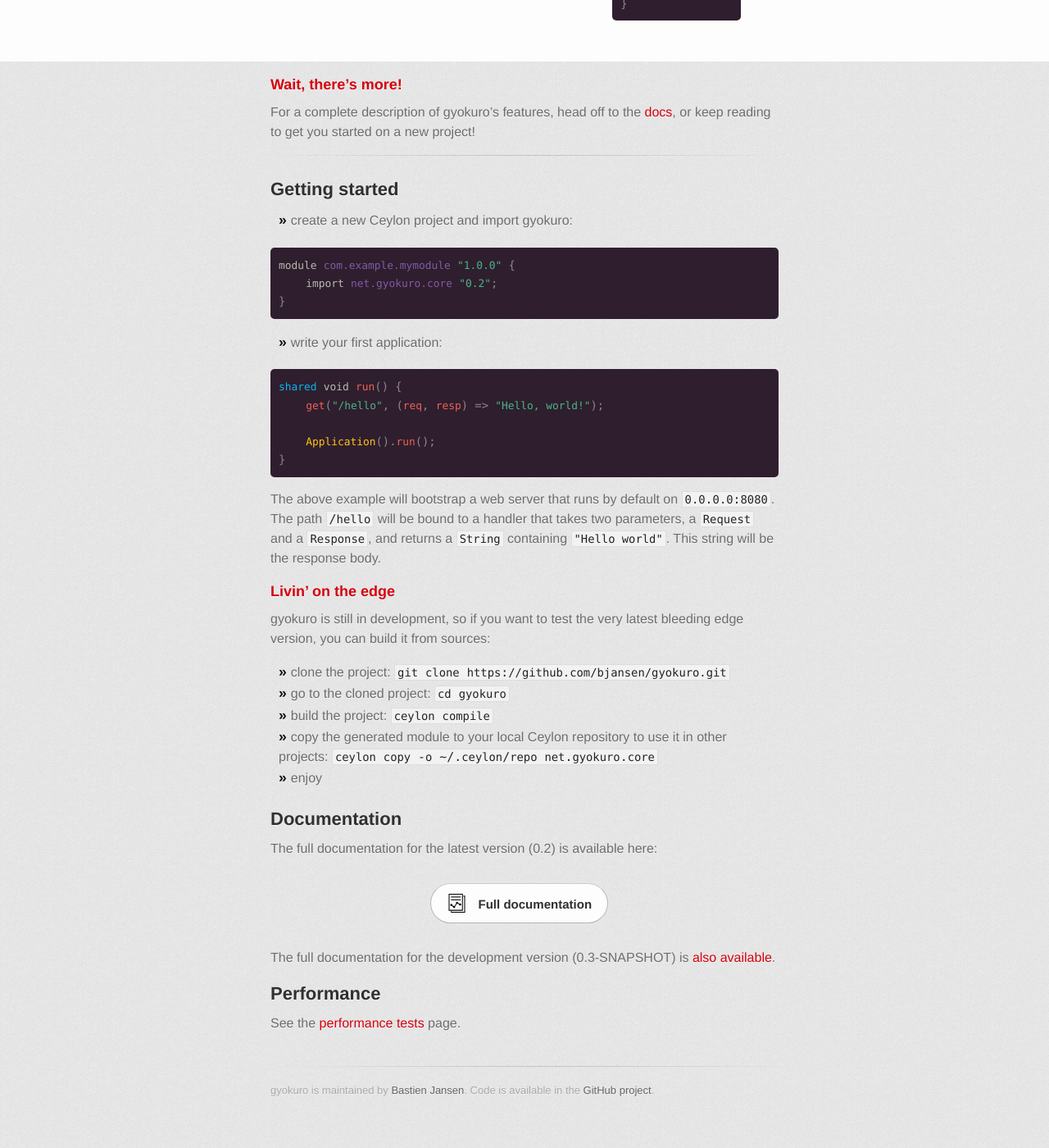
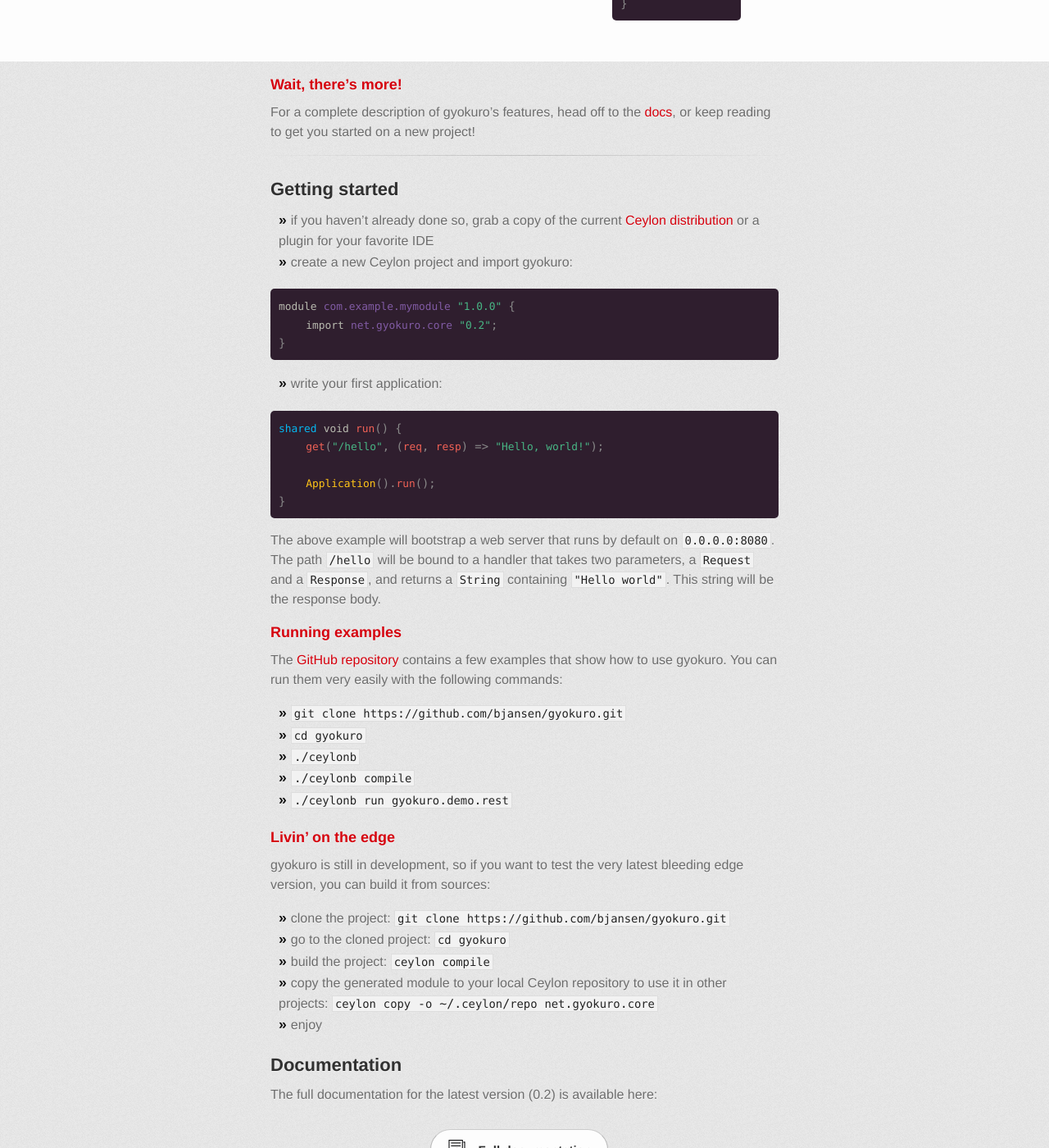
Before and after one commit to bjansen/gyokuro, a Jekyll site: the page built from index.md, in a window 1280 px wide and 1400 px high, scrolled down 1582 px. Shown: the whole window at 82% size. Built offline with Jekyll 4.4.1, drawn with Linux system fonts in a browser that asks for light colours; some web fonts are replaced; before the commit the page ends 2951 px from its top, so only the background shows below that.

Commit message:
Mention the Ceylon dist and ceylonb

```diff
--- a/index.md
+++ b/index.md
@@ -101,6 +101,8 @@
 
 ## Getting started
 
+* if you haven't already done so, grab a copy of the current
+[Ceylon distribution](https://ceylon-lang.org/download/) or a plugin for your favorite IDE
 * create a new Ceylon project and import gyokuro:
 ^
     module com.example.mymodule "1.0.0" {
@@ -118,6 +120,17 @@
 The above example will bootstrap a web server that runs by default on `0.0.0.0:8080`. The
 path `/hello` will be bound to a handler that takes two parameters, a `Request` and a `Response`,
 and returns a `String` containing `"Hello world"`. This string will be the response body.
+
+### Running examples
+
+The [GitHub repository](https://github.com/bjansen/gyokuro/tree/master/demos/gyokuro/demo) contains
+a few examples that show how to use gyokuro. You can run them very easily with the following commands:
+
+* `git clone https://github.com/bjansen/gyokuro.git`
+* `cd gyokuro`
+* `./ceylonb`
+* `./ceylonb compile`
+* `./ceylonb run gyokuro.demo.rest`
 
 ### Livin' on the edge
 
```
